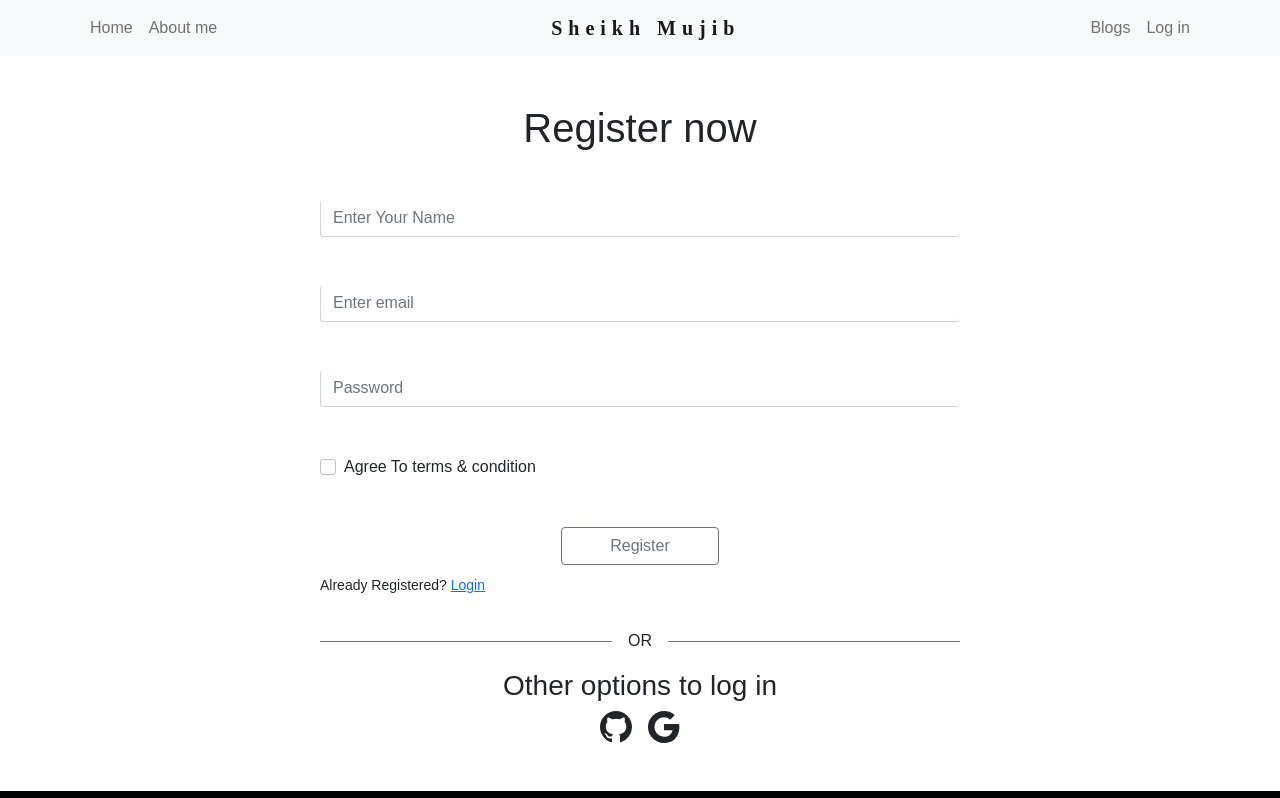
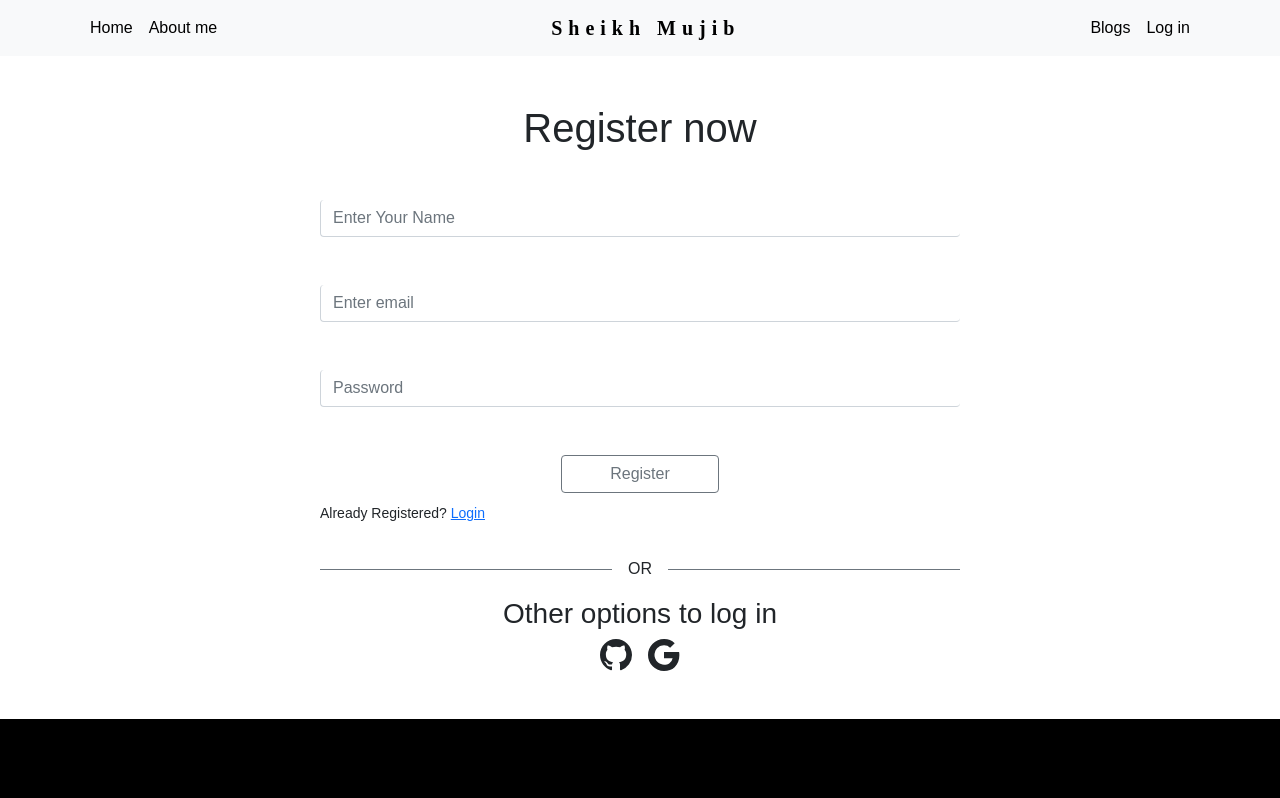
Before and after one commit to mdsaharshital/wild-photographer-react-auth, a React (Create React App) app: page /register in a window 1280 px wide. Shown: the top 798 px of the page. Built offline with nearby package versions, Linux system fonts and the light colour scheme; no server answers.

Commit message:
env var, active route,

```diff
--- a/src/Pages/SignIn-SignUp/Login/Login.js
+++ b/src/Pages/SignIn-SignUp/Login/Login.js
@@ -71,9 +71,7 @@ const Login = () => {
               placeholder="Password"
             />
           </Form.Group>
-          <Form.Group className="" controlId="formBasicCheckbox">
-            <Form.Check type="checkbox" label="Agree To terms & condition" />
-          </Form.Group>
+
           {/* error */}
           {error && <p className="text-danger">{error?.message}</p>}
           <Button
--- a/src/Pages/SignIn-SignUp/Register/Register.js
+++ b/src/Pages/SignIn-SignUp/Register/Register.js
@@ -61,9 +61,7 @@ const Register = () => {
                 placeholder="Password"
               />
             </Form.Group>
-            <Form.Group className="mb-4" controlId="formBasicCheckbox">
-              <Form.Check type="checkbox" label="Agree To terms & condition" />
-            </Form.Group>
+
             {error && (
               <p>
                 <small className="text-danger">{error?.message}</small>
--- /dev/null
+++ b/src/Pages/shared/CustomLink/CustomLink.js
@@ -0,0 +1,24 @@
+import React from "react";
+import { Link, useMatch, useResolvedPath } from "react-router-dom";
+
+function CustomLink({ children, to, ...props }) {
+  let resolved = useResolvedPath(to);
+  let match = useMatch({ path: resolved.pathname, end: true });
+
+  return (
+    <div>
+      <Link
+        style={{
+          color: match ? "" : "black",
+          textDecoration: match ? "underline" : "none",
+        }}
+        to={to}
+        {...props}
+      >
+        {children}
+      </Link>
+    </div>
+  );
+}
+
+export default CustomLink;
--- a/src/Pages/shared/Header/Header.js
+++ b/src/Pages/shared/Header/Header.js
@@ -2,8 +2,8 @@ import { signOut } from "firebase/auth";
 import React from "react";
 import { Container, Nav, Navbar } from "react-bootstrap";
 import { useAuthState } from "react-firebase-hooks/auth";
-import { Link } from "react-router-dom";
 import auth from "../../../firebase.init";
+import CustomLink from "../CustomLink/CustomLink";
 import "./Header.css";
 
 const Header = () => {
@@ -18,23 +18,23 @@ const Header = () => {
           {/* left side menu bar */}
           <Navbar.Collapse id="responsive-navbar-nav">
             <Nav className="me-auto">
-              <Nav.Link as={Link} to="/" className="">
+              <Nav.Link as={CustomLink} to="/" className="">
                 Home
               </Nav.Link>
-              <Nav.Link as={Link} to="/aboutme" className="">
+              <Nav.Link as={CustomLink} to="/aboutme" className="">
                 About me
               </Nav.Link>
             </Nav>
           </Navbar.Collapse>
           {/* Middle section */}
-          <Navbar.Brand as={Link} to="/" className="header-title">
+          <Navbar.Brand as={CustomLink} to="/" className="header-title">
             Sheikh Mujib
           </Navbar.Brand>
           <Navbar.Toggle aria-controls="responsive-navbar-nav" />
           {/* right side menu bar */}
           <Navbar.Collapse id="responsive-navbar-nav">
             <Nav className="ms-auto">
-              <Nav.Link as={Link} to="/blogs" className="">
+              <Nav.Link as={CustomLink} to="/blogs" className="">
                 Blogs
               </Nav.Link>
               {user?.uid ? (
@@ -42,7 +42,7 @@ const Header = () => {
                   Log Out
                 </button>
               ) : (
-                <Nav.Link as={Link} to="/login" className="">
+                <Nav.Link as={CustomLink} to="/login" className="">
                   Log in
                 </Nav.Link>
               )}
--- a/src/firebase.init.js
+++ b/src/firebase.init.js
@@ -6,12 +6,12 @@ import { getAuth } from "firebase/auth";
 
 // Your web app's Firebase configuration
 const firebaseConfig = {
-  apiKey: "AIzaSyDFCic0rWSMbHCLLI97RBUEbEcfmjD9OLQ",
-  authDomain: "wildlifephotographer-8038b.firebaseapp.com",
-  projectId: "wildlifephotographer-8038b",
-  storageBucket: "wildlifephotographer-8038b.appspot.com",
-  messagingSenderId: "763837876562",
-  appId: "1:763837876562:web:f9560dbbab5e9b31e3d28b",
+  apiKey: process.env.REACT_APP_apiKey,
+  authDomain: process.env.REACT_APP_authDomain,
+  projectId: process.env.REACT_APP_projectId,
+  storageBucket: process.env.REACT_APP_storageBucket,
+  messagingSenderId: process.env.REACT_APP_messagingSenderId,
+  appId: process.env.REACT_APP_appId,
 };
 
 // Initialize Firebase
```
